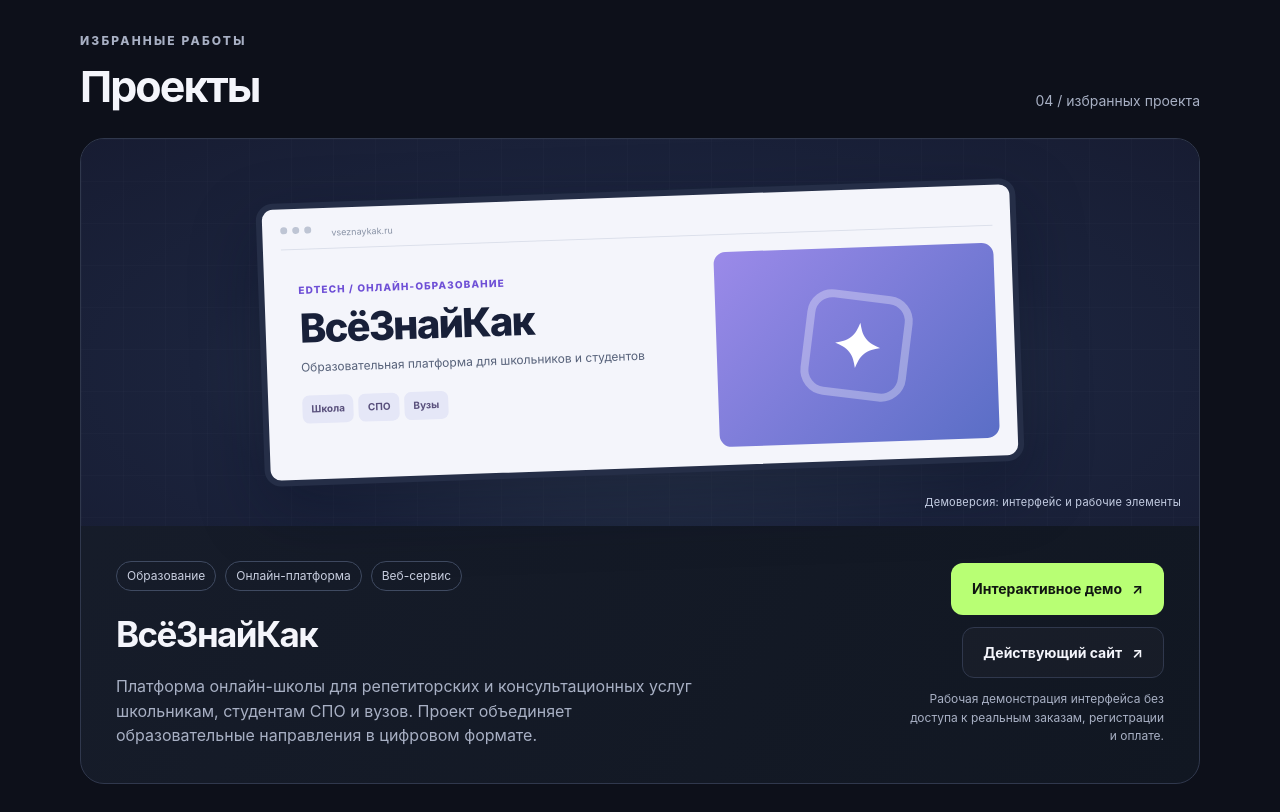
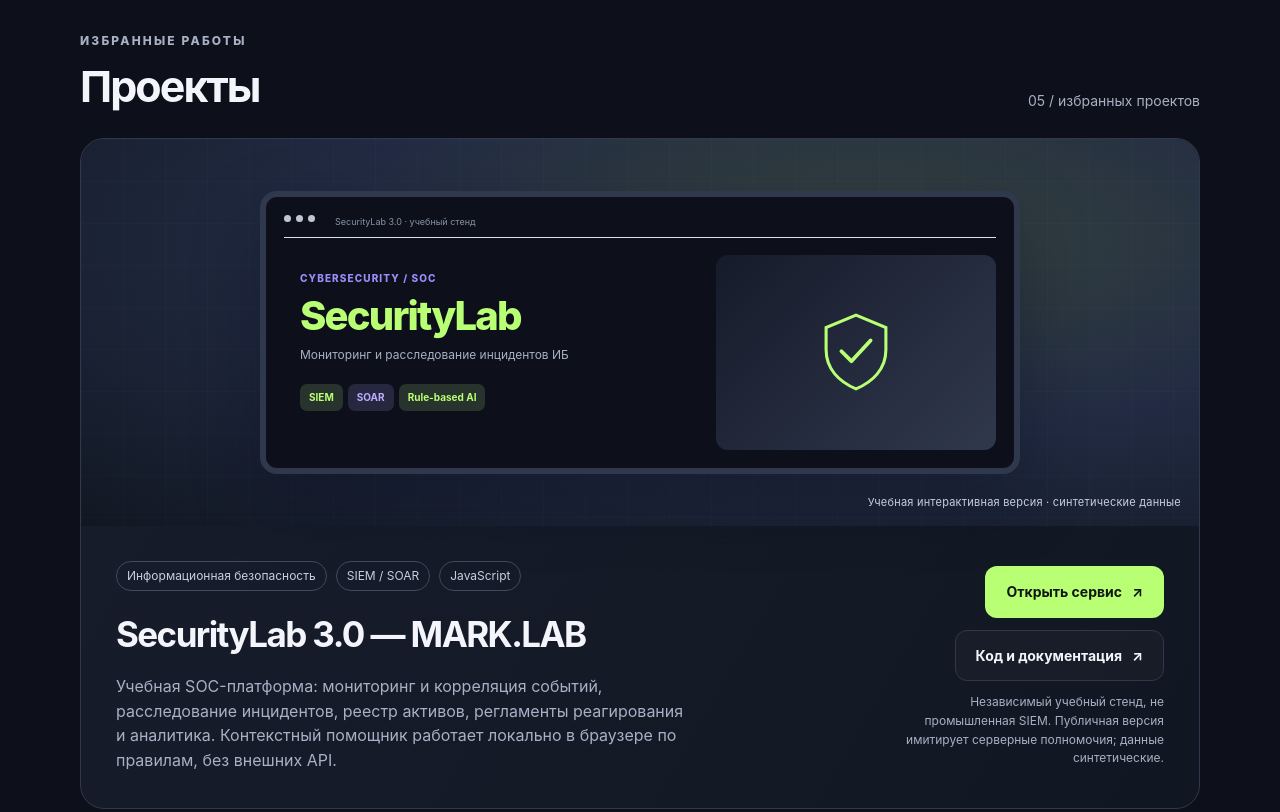
Before and after one commit to NikolasMaGitH/NikolasMaGitH.github.io, a plain HTML site: page index.html in a window 1280 px wide. Shown: the part 740-1552 px from the top of the page. Drawn offline with Linux system fonts and the light colour scheme.

Commit message:
Feature SecurityLab in portfolio and repository README

```diff
--- a/index.html
+++ b/index.html
@@ -107,8 +107,22 @@
         <div class="cta"><a class="button primary" href="#projects">Смотреть проекты <span aria-hidden="true">↗</span></a><a class="button ghost" href="https://github.com/NikolasMaGitH" target="_blank" rel="noopener noreferrer">Профиль GitHub <span aria-hidden="true">↗</span></a></div>
       </section>
       <section id="projects" aria-labelledby="projects-title">
-        <div class="section-head"><div><div class="overline">Избранные работы</div><h2 id="projects-title">Проекты</h2></div><div class="count">04 / избранных проекта</div></div>
-        <article class="project" aria-labelledby="project-title">
+        <div class="section-head"><div><div class="overline">Избранные работы</div><h2 id="projects-title">Проекты</h2></div><div class="count">05 / избранных проектов</div></div>
+        <article class="project" aria-labelledby="securitylab-title">
+          <div class="project-visual" style="background:radial-gradient(ellipse at 70% 26%,#35433e 0%,#222b43 48%,#111722 100%);min-height:360px" aria-label="Концептуальная иллюстрация интерфейса SecurityLab">
+            <div class="preview" aria-hidden="true" style="background:#0d101a;border-color:#30384d;transform:none;color:#f4f5fb">
+              <div class="browser"><span class="dot"></span><span class="dot"></span><span class="dot"></span><span class="browser-address">SecurityLab 3.0 · учебный стенд</span></div>
+              <div class="preview-body"><div class="preview-copy"><div class="preview-kicker" style="color:#9c8dfb">CYBERSECURITY / SOC</div><div class="preview-title" style="color:#b8ff74">SecurityLab</div><div class="preview-sub" style="color:#a8b0c4">Мониторинг и расследование инцидентов ИБ</div><div class="preview-tags"><span style="background:#28332e;color:#b8ff74">SIEM</span><span style="background:#272840;color:#bdadff">SOAR</span><span style="background:#28332e;color:#b8ff74">Rule-based AI</span></div></div><div class="preview-graphic" style="background:linear-gradient(135deg,#161b2a,#30384d)"><svg viewBox="0 0 120 120" width="92" height="92" fill="none"><path d="M60 12 99 28V57C99 82 82 99 60 108 38 99 21 82 21 57V28Z" stroke="#b8ff74" stroke-width="4"/><path d="m41 59 13 13 25-27" stroke="#b8ff74" stroke-width="5" stroke-linecap="round" stroke-linejoin="round"/></svg></div></div>
+            </div>
+            <span class="visual-note">Учебная интерактивная версия · синтетические данные</span>
+          </div>
+          <div class="project-info">
+            <div><div class="project-meta"><span class="pill">Информационная безопасность</span><span class="pill">SIEM / SOAR</span><span class="pill">JavaScript</span></div><h3 id="securitylab-title">SecurityLab 3.0 — MARK.LAB</h3><p>Учебная SOC-платформа: мониторинг и корреляция событий, расследование инцидентов, реестр активов, регламенты реагирования и аналитика. Контекстный помощник работает локально в браузере по правилам, без внешних API.</p></div>
+            <div class="project-actions"><a class="button primary" href="securitylab/">Открыть сервис <span aria-hidden="true">↗</span></a><a class="button ghost" href="https://github.com/NikolasMaGitH/NikolasMaGitH.github.io/tree/main/securitylab" target="_blank" rel="noopener noreferrer">Код и документация <span aria-hidden="true">↗</span></a><div class="muted-note">Независимый учебный стенд, не промышленная SIEM. Публичная версия имитирует серверные полномочия; данные синтетические.</div></div>
+          </div>
+        </article>
+
+        <article class="project" aria-labelledby="project-title" style="margin-top:28px">
           <div class="project-visual" aria-label="Стилизованная иллюстрация образовательного проекта, не скриншот настоящего сайта">
             <div class="preview" aria-hidden="true">
               <div class="browser"><span class="dot"></span><span class="dot"></span><span class="dot"></span><span class="browser-address">vseznaykak.ru</span></div>
```
Also changed, not shown: 1 other file.
